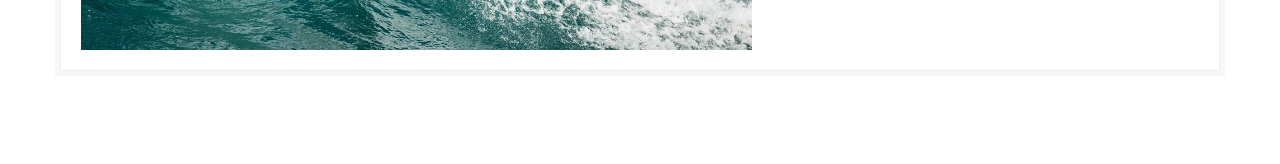
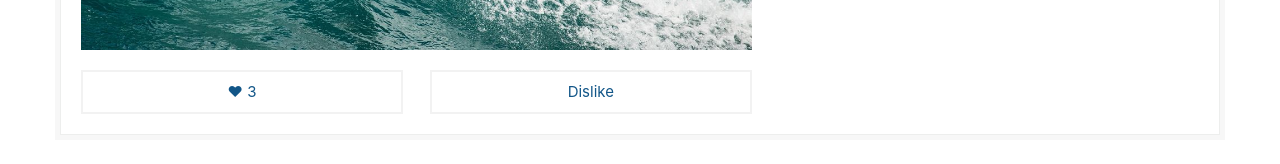
Before and after one commit to Evgenii-Buslaev/ReduxCourse, a React (Create React App) app: page / in a window 1280 px wide. Shown: the part 558-722 px from the top of the page. Built offline with nearby package versions, Linux system fonts and the light colour scheme.

Commit message:
Created Likes component

```diff
--- a/src/App.js
+++ b/src/App.js
@@ -1,4 +1,5 @@
 import "./App.css";
+import Likes from "./components/Likes";
 
 function App() {
   return (
@@ -7,6 +8,7 @@
         <div className="card">
           <div className="card-image">
             <img src="./sea.jpg" alt="surfing" />
+            <Likes likes={3} />
           </div>
         </div>
       </div>
--- /dev/null
+++ b/src/components/Likes.jsx
@@ -0,0 +1,11 @@
+function Likes({ likes }) {
+  console.log(likes);
+  return (
+    <div className="button-controls">
+      <button>❤ {likes}</button>
+      <button>Dislike</button>
+    </div>
+  );
+}
+
+export default Likes;
```
